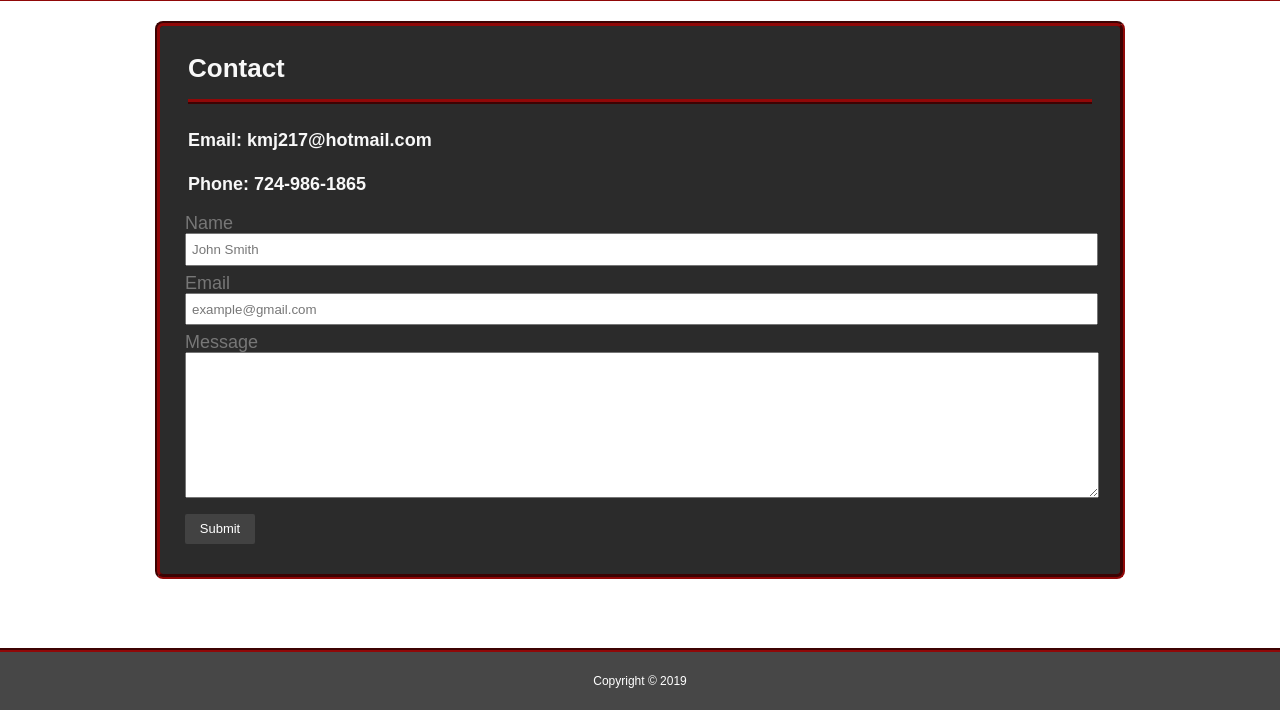
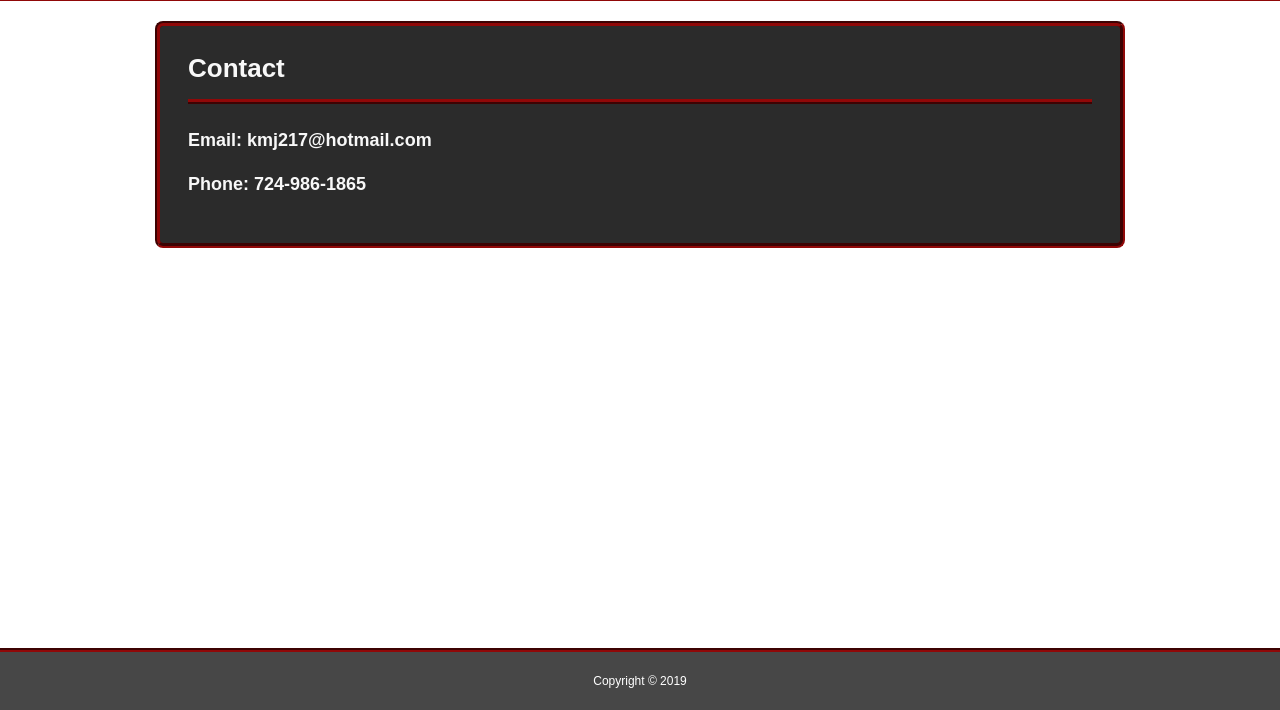
Before and after one commit to kmj217/Updated-Portfolio, a plain HTML site: page contact.html in a window 1280 px wide. Shown: the part 90-800 px from the top of the page. Drawn offline with Linux system fonts and the light colour scheme; a web font is replaced by a local one.

Commit message:
removed contact form

```diff
--- a/contact.html
+++ b/contact.html
@@ -34,19 +34,6 @@
                         <h3 class="contact"> Email: kmj217@hotmail.com</h3>
                         <h3 class="contact"> Phone: 724-986-1865</h3>
 
-                            <form>
-                                <span>Name</span><br>
-                                <input id="form-name" type="text" name="name" value="John Smith">
-                                <br>
-                                <span>Email</span><br>
-                                <input id="email" type="text" name="email" value="example@gmail.com">
-                                <br>
-                                <span>Message</span><br>
-                                <textarea id="message"></textarea>
-                                <br>
-                                <input id="submit" type="submit" value="Submit">
-                            </form>
-
                 </content>
         </div>
         <footer id="footer">
```
